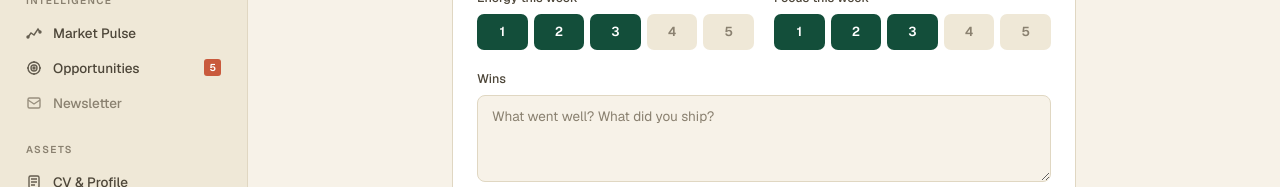
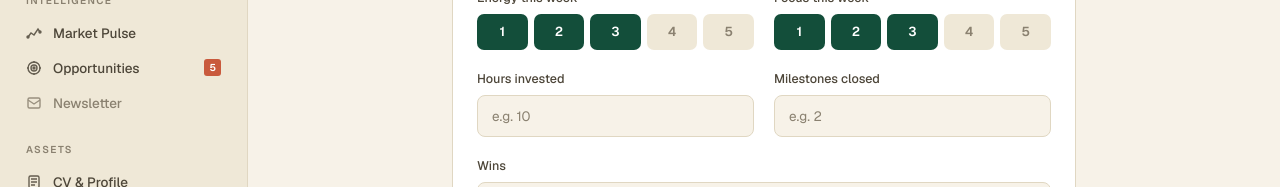
Before and after one commit to rogerjeasy/career-roadmap-ai, a Next.js app in the folder apps/web/: page /progress/review in a window 1280 px wide. Shown: the part 323-510 px from the top of the page. Built offline with nearby package versions, Linux system fonts and the light colour scheme; no server answers.

Commit message:
weekly scorecard form

```diff
--- a/apps/web/src/components/progress/weekly-scorecard-form.tsx
+++ b/apps/web/src/components/progress/weekly-scorecard-form.tsx
@@ -8,6 +8,8 @@ export interface WeeklyScorecardValues {
   focus: number;
   wins: string;
   blockers: string;
+  hoursInvested: number;
+  milestonesClosed: number;
 }
 
 export interface WeeklyScorecardFormProps {
@@ -51,15 +53,27 @@ function Rating({
 const TEXTAREA_CLASS =
   "w-full resize-y rounded-[8px] border border-rule bg-bg px-3.5 py-2.5 text-[13.5px] leading-relaxed text-ink placeholder:text-ink-3 focus:border-green focus:bg-paper focus:outline-none";
 
+const NUMBER_CLASS =
+  "w-full rounded-[8px] border border-rule bg-bg px-3.5 py-2.5 text-[13.5px] text-ink placeholder:text-ink-3 focus:border-green focus:bg-paper focus:outline-none";
+
 export function WeeklyScorecardForm({ onSubmit, className }: WeeklyScorecardFormProps) {
   const [energy, setEnergy] = useState(3);
   const [focus, setFocus] = useState(3);
   const [wins, setWins] = useState("");
   const [blockers, setBlockers] = useState("");
+  const [hours, setHours] = useState("");
+  const [milestones, setMilestones] = useState("");
 
   const submit = (e: FormEvent) => {
     e.preventDefault();
-    onSubmit({ energy, focus, wins: wins.trim(), blockers: blockers.trim() });
+    onSubmit({
+      energy,
+      focus,
+      wins: wins.trim(),
+      blockers: blockers.trim(),
+      hoursInvested: Math.max(0, Number(hours) || 0),
+      milestonesClosed: Math.max(0, Math.round(Number(milestones) || 0)),
+    });
   };
 
   return (
@@ -67,6 +81,36 @@ export function WeeklyScorecardForm({ onSubmit, className }: WeeklyScorecardForm
       <div className="grid gap-5 sm:grid-cols-2">
         <Rating label="Energy this week" value={energy} onChange={setEnergy} />
         <Rating label="Focus this week" value={focus} onChange={setFocus} />
+      </div>
+      <div className="grid gap-5 sm:grid-cols-2">
+        <label className="block">
+          <span className="mb-1.5 block text-[12.5px] font-medium text-ink-2">Hours invested</span>
+          <input
+            type="number"
+            min={0}
+            max={168}
+            step="0.5"
+            inputMode="decimal"
+            value={hours}
+            onChange={(e) => setHours(e.target.value)}
+            placeholder="e.g. 10"
+            className={NUMBER_CLASS}
+          />
+        </label>
+        <label className="block">
+          <span className="mb-1.5 block text-[12.5px] font-medium text-ink-2">Milestones closed</span>
+          <input
+            type="number"
+            min={0}
+            max={100}
+            step="1"
+            inputMode="numeric"
+            value={milestones}
+            onChange={(e) => setMilestones(e.target.value)}
+            placeholder="e.g. 2"
+            className={NUMBER_CLASS}
+          />
+        </label>
       </div>
       <label className="block">
         <span className="mb-1.5 block text-[12.5px] font-medium text-ink-2">Wins</span>
```
